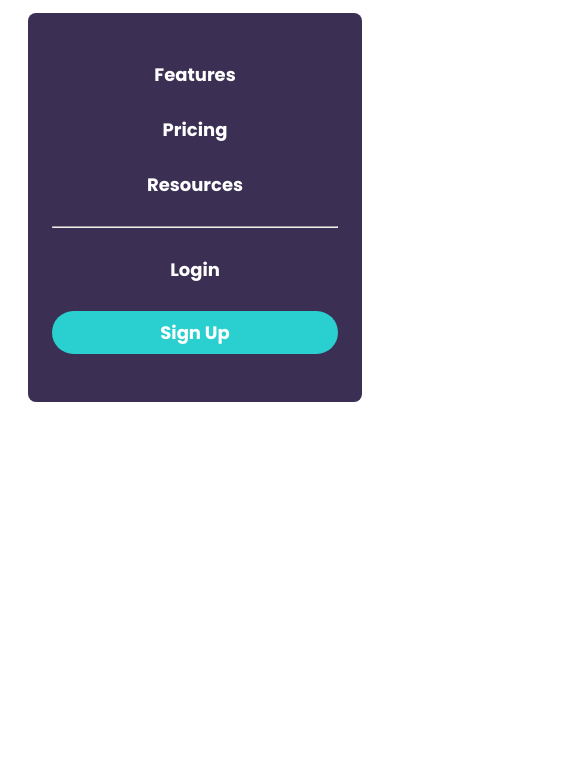
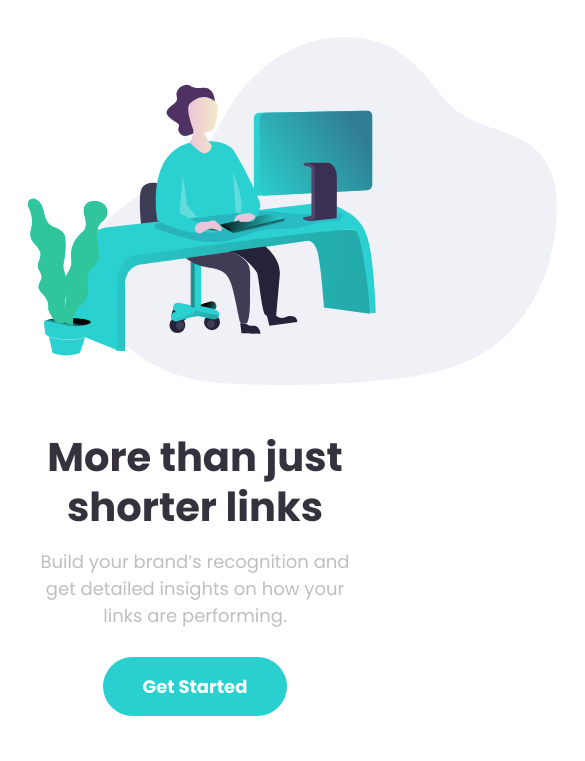
Before and after one commit to N1Coder/url-shortening-app, a website built with Vite: page index.html in a window 390 px wide. Shown: the part 83-844 px from the top of the page, 585 px wide, since content can reach past the window. Built offline with nearby package versions, Linux system fonts and the light colour scheme.

Commit message:
feat: add hero section

```diff
--- a/index.html
+++ b/index.html
@@ -70,6 +70,29 @@
       </nav>
     </header>
 
+    <main>
+      <section class="hero-section">
+        <div class="hero-left">
+          <h1>
+            More than just <br class="mobile-hidden" />
+            shorter links
+          </h1>
+          <p>
+            Build your brand’s recognition and get detailed
+            <br class="mobile-hidden" />
+            insights on how your links are performing.
+          </p>
+          <a class="btn-primary btn-hero" href="#">Get Started</a>
+        </div>
+
+        <div class="hero-right">
+          <img src="images/illustration-working.svg" alt="illustration" />
+        </div>
+      </section>
+
+      <section class="about-section"></section>
+    </main>
+
     <!-- Features Pricing Resources Login Sign Up More than just shorter links Build
     your brand’s recognition and get detailed insights on how your links are
     performing. Get Started Shorten a link here... Shorten It! Advanced
--- a/style.css
+++ b/style.css
@@ -20,6 +20,11 @@
   --neutral-very-dark-violet: 260, 8%, 14%;
 
   --nav-link-gap: 1.75rem;
+
+  --gap-section-inline-mobile: 1.75rem;
+  --gap-section-inline: 10rem;
+
+  --font-paragraph: 1.125rem; // 18px
 }
 
 * {
@@ -30,6 +35,12 @@
 
 body {
   min-height: 100dvh;
+  overflow-x: hidden;
+}
+
+section {
+  min-height: 100dvh;
+  padding-inline: var(--gap-section-inline);
 }
 
 .btn-primary {
@@ -39,14 +50,21 @@ body {
   border-radius: 2rem;
 }
 
+a {
+  text-decoration: none;
+}
+
 header {
-  padding-inline: 10rem;
   width: 100%;
 }
 
 header nav {
+  position: fixed;
+  left: 0;
+  width: 100%;
   display: flex;
   padding-block: 3rem 1.5rem;
+  padding-inline: var(--gap-section-inline);
   background-color: #fff;
 }
 
@@ -57,7 +75,6 @@ header nav ul {
 
 header nav ul li a {
   color: hsla(var(--neutral-grayish-violet));
-  text-decoration: none;
   font-weight: 700;
 }
 
@@ -81,14 +98,49 @@ header nav .nav-auth ul li:not(:last-child) {
   margin-right: var(--nav-link-gap);
 }
 
+section.hero-section {
+  display: flex;
+  justify-content: space-between;
+  align-items: center;
+  padding-top: 1.5rem;
+}
+
+section.hero-section .hero-left h1 {
+  font-size: clamp(2.5rem, 5vw, 4rem);
+  line-height: 1.25;
+  color: hsla(var(--neutral-very-dark-blue));
+}
+
+section.hero-section .hero-left p {
+  font-size: var(--font-paragraph);
+  color: hsla(var(--neutral-gray));
+}
+
+section.hero-section .hero-left .btn-hero {
+  display: inline-block;
+  font-weight: 700;
+  margin-top: 2rem;
+  padding: 1rem 2.5rem;
+  font-size: var(--font-paragraph);
+}
+
+section.hero-section .hero-right {
+  margin-right: -17.5rem;
+}
+
+section.about-section {
+  background-color: paleturquoise;
+}
+
 @media (max-width: 576px) {
   header {
-    padding-inline: 1.75rem;
+    padding-inline: var(--gap-section-inline-mobile);
   }
 
   header nav {
     position: relative;
     padding-block: 2.5rem 1rem;
+    padding-inline: 0;
     justify-content: space-between;
   }
 
@@ -118,7 +170,7 @@ header nav .nav-auth ul li:not(:last-child) {
   }
 
   header nav .nav-mobile-menu {
-    display: flex;
+    display: none;
     flex-direction: column;
     position: absolute;
     top: 100%;
@@ -134,7 +186,7 @@ header nav .nav-auth ul li:not(:last-child) {
 
   header nav .nav-mobile-menu ul li a {
     color: #fff;
-    font-size: 18px;
+    font-size: var(--font-paragraph);
   }
 
   header nav .nav-mobile-menu .nav-links {
@@ -158,4 +210,48 @@ header nav .nav-auth ul li:not(:last-child) {
   header nav .nav-mobile-menu .nav-auth .btn-primary {
     display: block;
   }
+
+  .mobile-hidden {
+    display: none;
+  }
+
+  section {
+    padding-inline: var(--gap-section-inline-mobile);
+  }
+
+  section.hero-section {
+    display: flex;
+    flex-direction: column-reverse;
+    justify-content: flex-end;
+    padding-top: 1.5rem;
+  }
+
+  section.hero-section .hero-left {
+    margin-top: 2.5rem;
+  }
+
+  section.hero-section .hero-left * {
+    text-align: center;
+  }
+
+  section.hero-section .hero-left p {
+    margin-top: 1rem;
+  }
+
+  section.hero-section .hero-left .btn-hero {
+    display: block;
+    width: fit-content;
+    margin-top: 1.75rem;
+    margin-inline: auto;
+  }
+
+  section.hero-section .hero-right {
+    margin-right: 0;
+  }
+
+  section.hero-section .hero-right img {
+    padding-inline: var(--gap-section-inline-mobile);
+    max-width: 150vw;
+    margin-left: calc(-50vw + 50%);
+  }
 }
```
